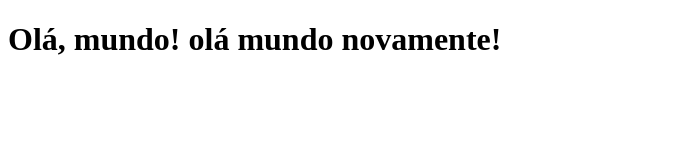
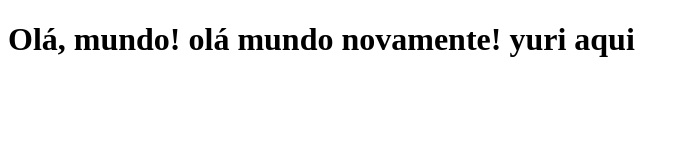
Before and after one commit to cavessadev/trabalho_devops, a plain HTML site: page index.html in a window 1280 px wide. Shown: the whole page, without its empty margins (0-688 px from the left). Drawn offline with Linux system fonts and the light colour scheme.

Commit message:
alterado novamente ola mundo

```diff
--- a/index.html
+++ b/index.html
@@ -7,7 +7,7 @@
 </head>
 <body>
         <h1>Olá, mundo!
-            olá mundo novamente!
+            olá mundo novamente! yuri aqui
         </h1>
 </body>
 </html>
```
